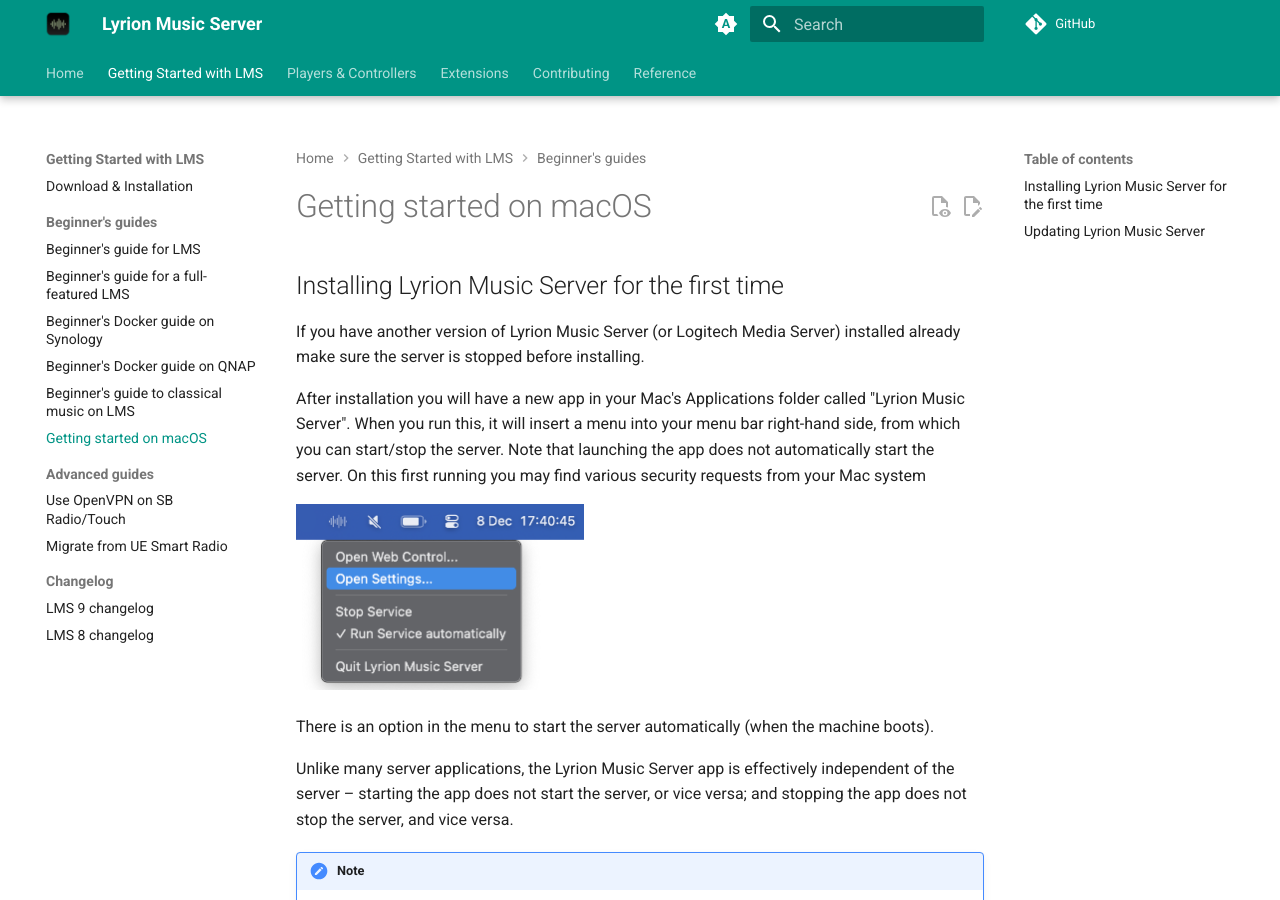
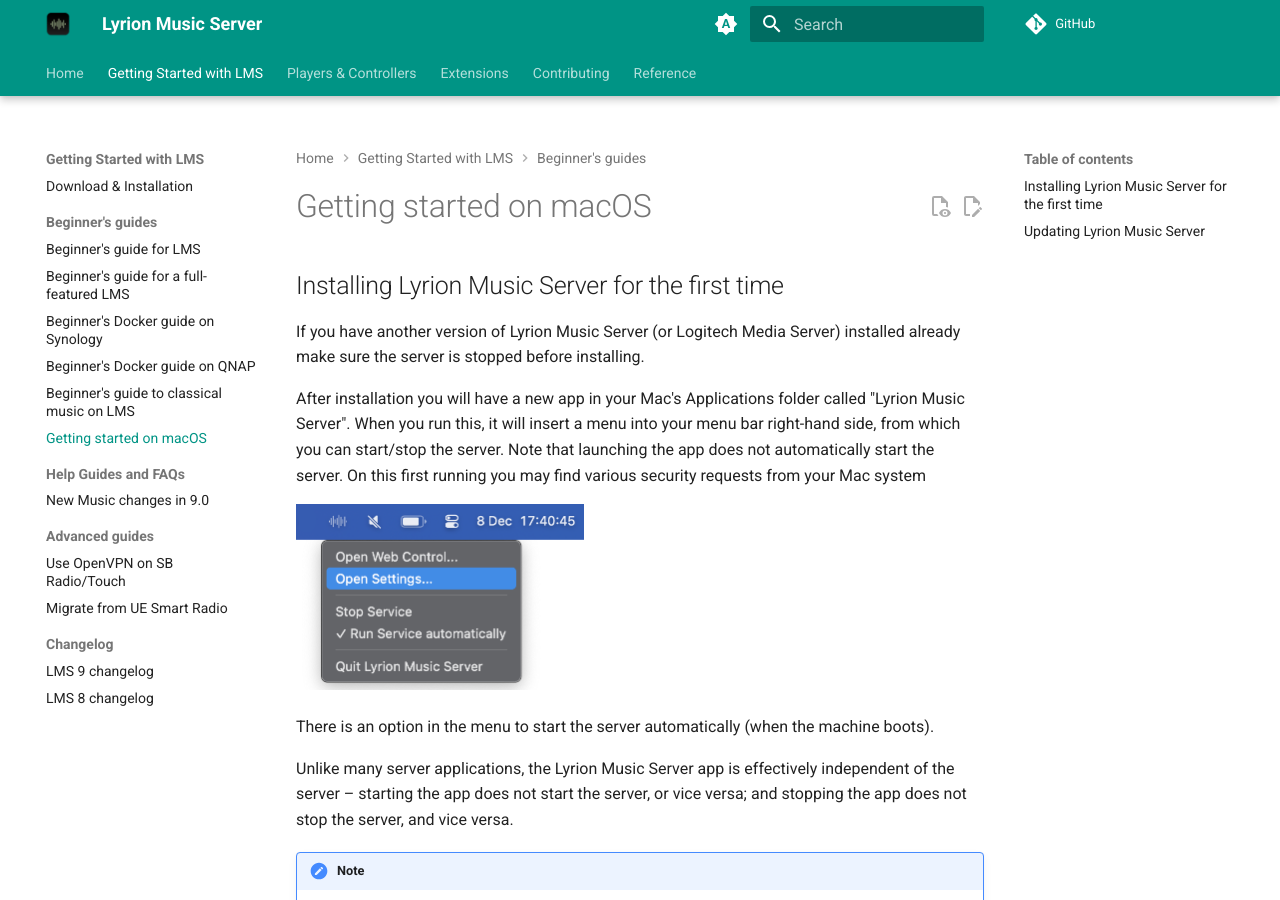
Before and after one commit to LMS-Community/lms-community.github.io, an MkDocs documentation site: the page built from docs/getting-started/mac-install.md, in a window 1280 px wide and 900 px high. Built offline with MkDocs 1.6.1 and Material for MkDocs 9.7.7, drawn with Linux system fonts in a browser that asks for light colours; a script that is not in the unit is left out; plug-ins that fetch from the network failed and are left out; comment, search, counter and statistics services are not loaded.

Commit message:
Update mkdocs.yml

```diff
--- a/mkdocs.yml
+++ b/mkdocs.yml
@@ -99,6 +99,8 @@
       - Beginner's Docker guide on QNAP: getting-started/beginners-guide-qnap-docker.md
       - Beginner's guide to classical music on LMS: getting-started/beginners-guide-to-classical-music-on-lms.md
       - Getting started on macOS: getting-started/mac-install.md
+    - Help Guides and FAQs:
+      - New Music changes in 9.0: getting-started/new-music-help-faq.md
     - Advanced guides:
       - Use OpenVPN on SB Radio/Touch: getting-started/advanced-guide-openvpn.md
       - Migrate from UE Smart Radio: getting-started/migrate-from-uesr.md
```
